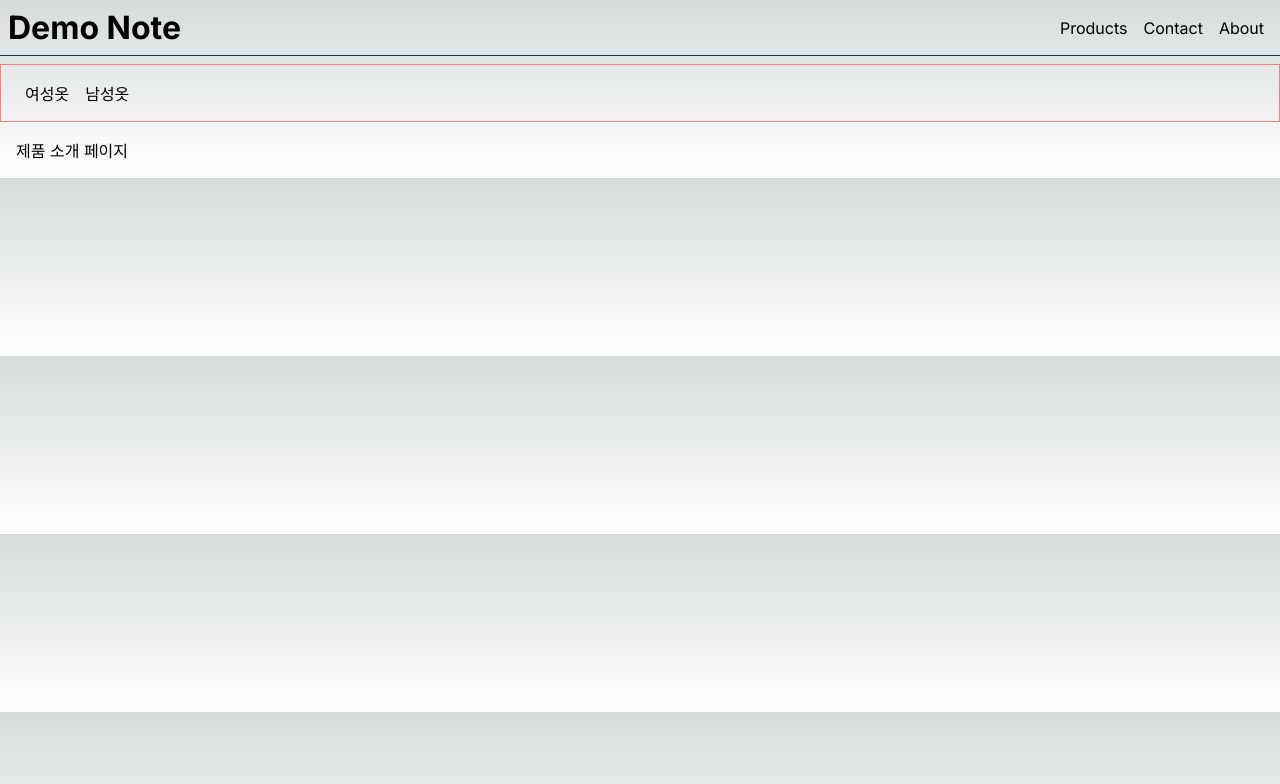
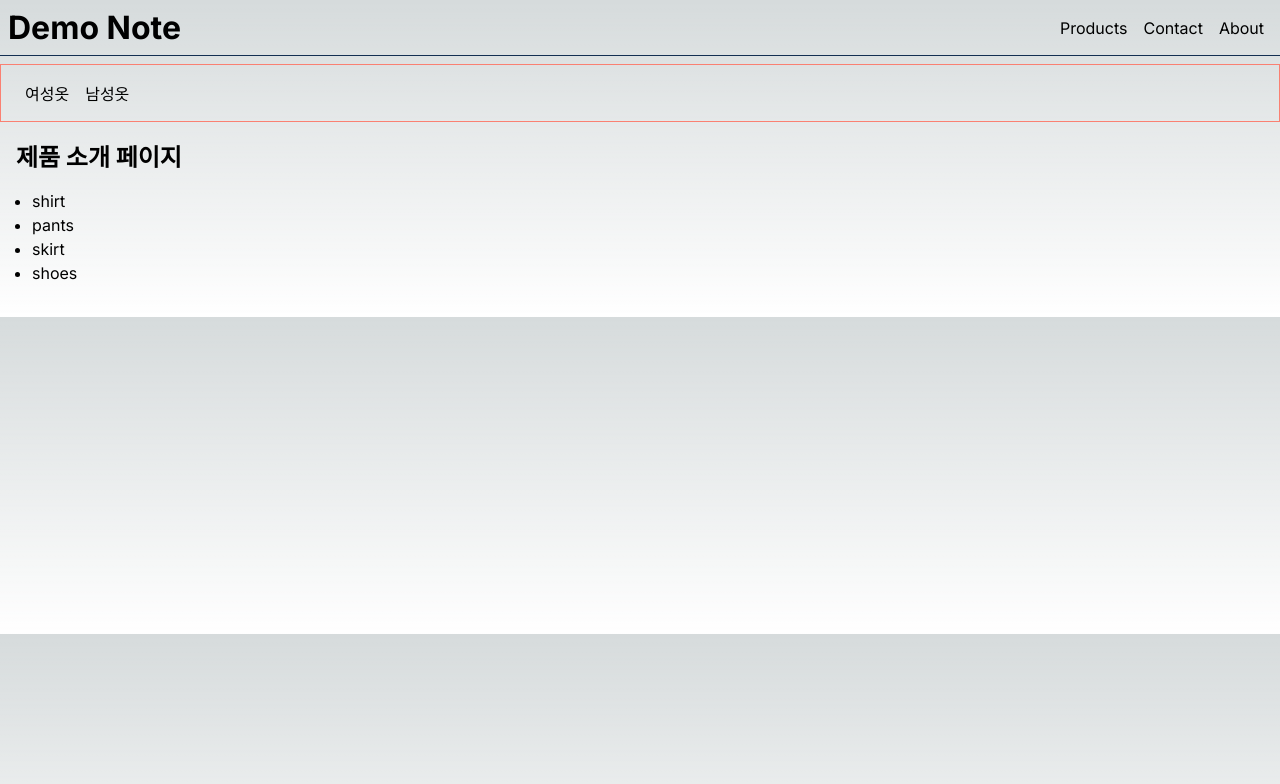
Before and after one commit to wonieeVicky/nextjs-note, a Next.js app in the folder nextjs-note/: page /products in a window 1280 px wide. Shown: the top 784 px of the page. Built offline with nearby package versions, Linux system fonts and the light colour scheme.

Commit message:
feat: products 내부 카테고리별 Link 추가

```diff
--- a/nextjs-note/src/app/products/layout.module.css
+++ b/nextjs-note/src/app/products/layout.module.css
@@ -11,3 +11,11 @@
 .product {
   padding: 16px;
 }
+
+.productUl {
+  padding: 16px;
+}
+
+.productUl li {
+  padding: 2px 0;
+}
--- a/nextjs-note/src/app/products/page.tsx
+++ b/nextjs-note/src/app/products/page.tsx
@@ -1,3 +1,19 @@
+import Link from 'next/link';
+import styles from './layout.module.css';
+
+const products = ['shirt', 'pants', 'skirt', 'shoes'];
+
 export default function ProductsPage() {
-  return <div>제품 소개 페이지</div>;
+  return (
+    <>
+      <h1>제품 소개 페이지</h1>
+      <ul className={styles.productUl}>
+        {products.map((product) => (
+          <li key={product}>
+            <Link href={`products/${product}`}>{product}</Link>
+          </li>
+        ))}
+      </ul>
+    </>
+  );
 }
```
